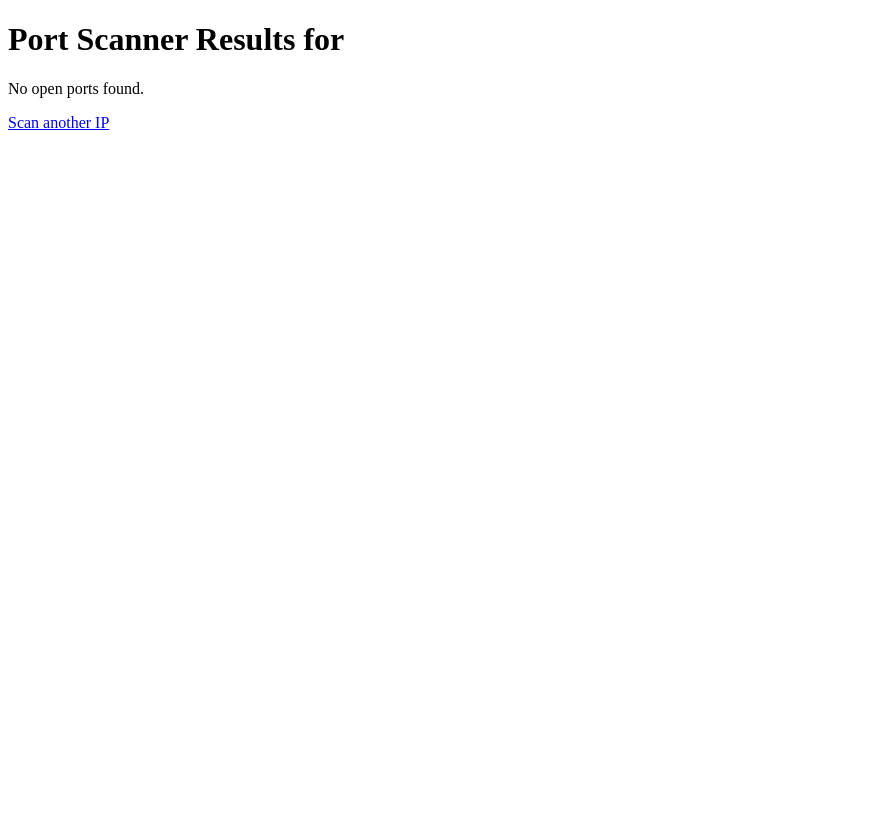
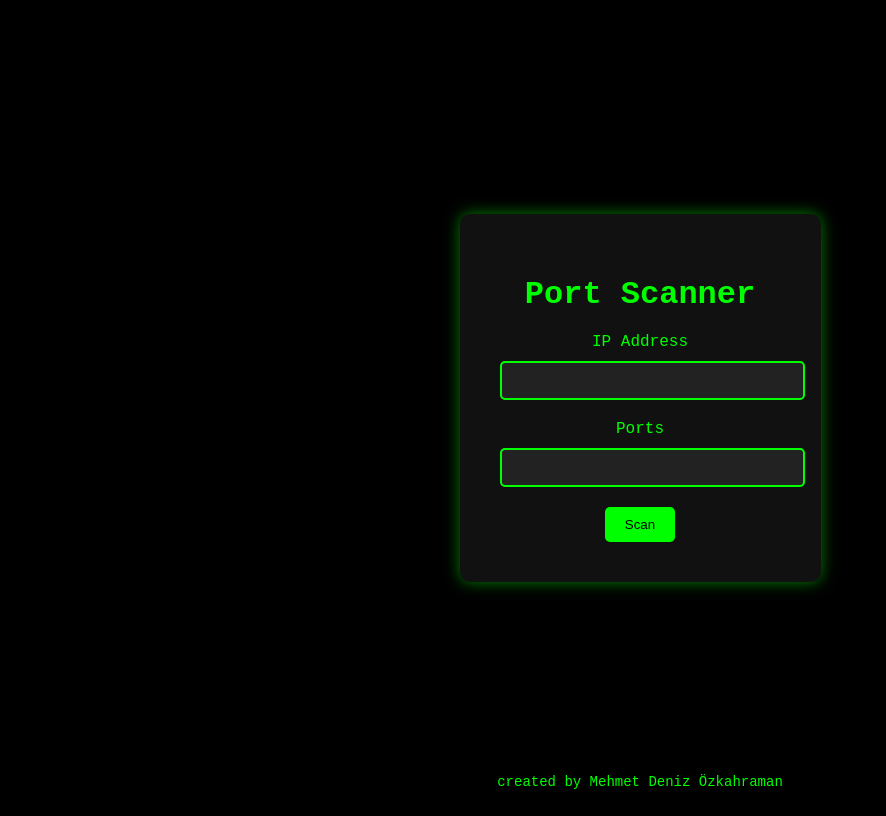
Before and after one commit to mdenizozkahraman/PortScannerWebApp, a Django app: template scan/templates/scan/result.html in a window 1280 px wide. Shown: the whole page, without its empty margins (0-886 px from the left). Before the commit the page ends 130 px from the top, so only its background shows below. Run offline with Django 4.2, Linux system fonts and the light colour scheme; the template is opened without the code that fills it: values that come from a table or form of the project are taken from there, others are empty.

Commit message:
Update result.html

```diff
--- a/scan/templates/scan/result.html
+++ b/scan/templates/scan/result.html
@@ -1,22 +1,77 @@
 <!DOCTYPE html>
 <html>
 <head>
-    <title>Port Scanner Results</title>
+    <title>Port Scanner</title>
+    <style>
+        body {
+            display: flex;
+            justify-content: center;
+            align-items: center;
+            flex-direction: column;
+            height: 100vh;
+            font-family: 'Courier New', Courier, monospace;
+            background-color: #000;
+            color: #0f0;
+        }
+        .container {
+            text-align: center;
+            background: #111;
+            padding: 40px;
+            border-radius: 10px;
+            box-shadow: 0 0 15px rgba(0, 255, 0, 0.5);
+            margin-bottom: 20px;
+        }
+        h1 {
+            color: #0f0;
+            margin-bottom: 20px;
+        }
+        label {
+            color: #0f0;
+            display: block;
+            margin-bottom: 10px;
+        }
+        input[type="text"] {
+            width: 100%;
+            padding: 10px;
+            margin-bottom: 20px;
+            border: 2px solid #0f0;
+            border-radius: 5px;
+            background-color: #222;
+            color: #0f0;
+        }
+        button {
+            background-color: #0f0;
+            color: #000;
+            padding: 10px 20px;
+            border: none;
+            border-radius: 5px;
+            cursor: pointer;
+        }
+        button:hover {
+            background-color: #00cc00;
+        }
+        footer {
+            position: fixed;
+            bottom: 10px;
+            font-size: 14px;
+            color: #0f0;
+        }
+    </style>
 </head>
 <body>
-    <h1>Port Scanner Results for {{ ip_address }}</h1>
-    {% if open_ports %}
-        <p>Open Ports:</p>
-        <ul>
-            {% for port in open_ports %}
-                <li>{{ port }}</li>
-            {% endfor %}
-        </ul>
-    {% elif error %}
-        <p>{{ error }}</p>
-    {% else %}
-        <p>No open ports found.</p>
-    {% endif %}
-    <a href="{% url 'index' %}">Scan another IP</a>
+    <div class="container">
+        <h1>Port Scanner</h1>
+        <form method="post">
+            {% csrf_token %}
+            <label for="id_ip_address">IP Address</label>
+            {{ form.ip_address }}
+            <label for="id_ports">Ports</label>
+            {{ form.ports }}
+            <button type="submit">Scan</button>
+        </form>
+    </div>
+    <footer>
+        created by Mehmet Deniz Özkahraman
+    </footer>
 </body>
 </html>
```
